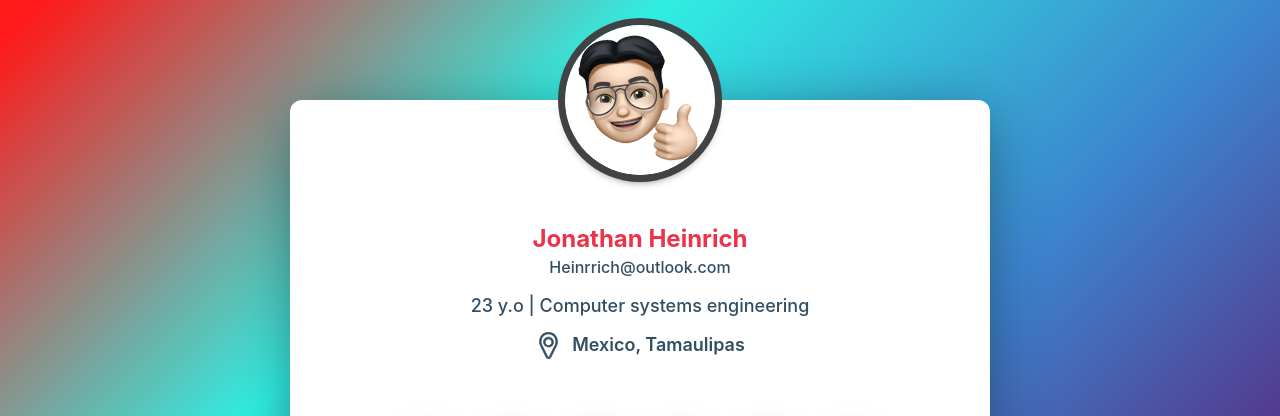
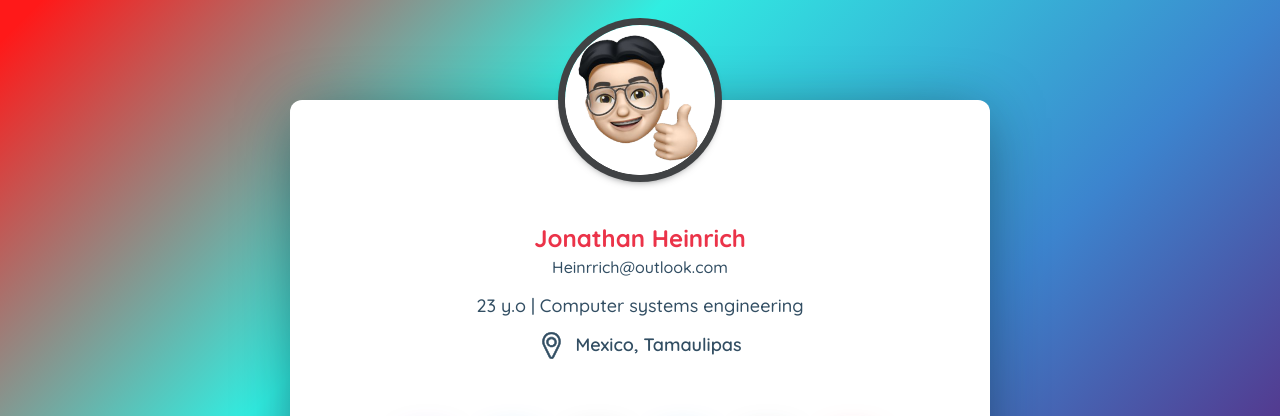
Before and after one commit to JonathanHeinrich/Personal-Profile, a plain HTML site: page index.html in a window 1280 px wide. Shown: the top 416 px of the page. Drawn offline with nearby package versions, Linux system fonts and the light colour scheme; a script that the page names is missing.

Commit message:
fuentes de letra
fuentes de letra  ajustes

```diff
--- a/assets/style.css
+++ b/assets/style.css
@@ -35,7 +35,6 @@ a, a:hover {
   display: flex;
 
     margin: auto;
-    font-family: -apple-system, BlinkMacSystemFont, sans-serif;
     overflow: auto;
     background: linear-gradient(315deg, rgba(101,0,94,1) 3%, rgba(60,132,206,1) 38%, rgba(48,238,226,1) 68%, rgba(255,25,25,1) 98%);
     animation: gradient 15s ease infinite;
```
